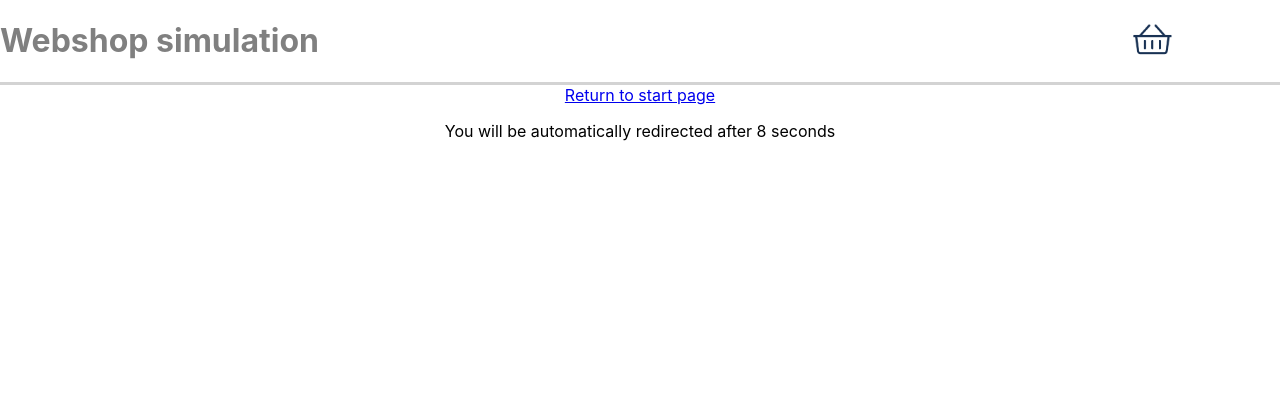
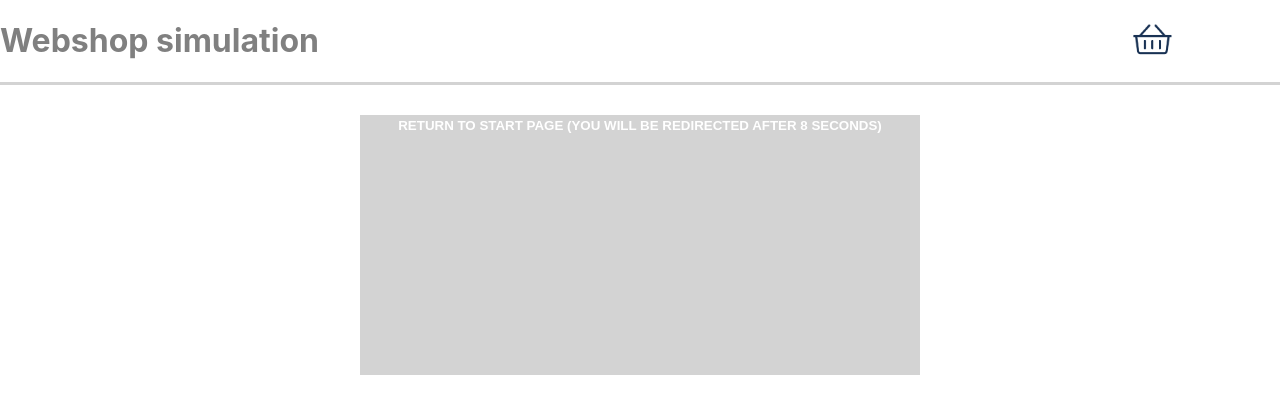
Before and after one commit to jenniferwvng/redux-toolkit-webshop, a React (Create React App) app: page /confirmation in a window 1280 px wide. Shown: the top 414 px of the page. Built offline with nearby package versions, Linux system fonts and the light colour scheme.

Commit message:
css styles modified

```diff
--- a/src/routes/ConfirmationPage.js
+++ b/src/routes/ConfirmationPage.js
@@ -5,6 +5,7 @@ import { useNavigate } from "react-router-dom";
 import { orderConfirmation } from "../features/cart/cartSlice";
 import { restartOrder, emptyCart } from "../features/cart/cartSlice";
 import Header from "../components/Header";
+import styles from '../styles/Confirmation.module.css'
 
 function ConfirmationPage () {
   const order = useSelector(orderConfirmation);
@@ -18,8 +19,8 @@ function ConfirmationPage () {
   }, 8000);
 
   const renderOrderInfo = order.map(orderinfo => (
-    <div>
-        <p>Thank you for your order, {orderinfo.firstname.toUpperCase()}</p>
+    <div className={styles.orderInformation}>
+        <p>Thank you for your order, {orderinfo.firstname}</p>
         <p>You will receive an order confirmation to {orderinfo.email}</p>
         <p>Chosen payment method: {orderinfo.payment}</p>
     </div>
@@ -29,12 +30,17 @@ function ConfirmationPage () {
   return (
     <div>
       <Header />
-      <div style={{textAlign: 'center'}}>
+      <div className={styles.displayGrid}>
+        <div className={styles.gridChild}>
         {renderOrderInfo}
-        <Link to="/">
-          Return to start page
-        </Link>
-        <p>You will be automatically redirected after 8 seconds</p>
+          <span>
+          <button className={styles.redirectButtonParent}>
+            <Link to="/" className={styles.redirectButton}>
+              Return to start page (you will be redirected after 8 seconds)
+            </Link>
+          </button>
+          </span>
+        </div>
       </div>
     </div>
   );
--- a/src/styles/Checkout.module.css
+++ b/src/styles/Checkout.module.css
@@ -13,7 +13,11 @@
 }
 
 .checkoutForm > input:valid {
-    border: 3px solid lightgreen;
+    border: 3px solid #C1E1C1;
+}
+
+.checkoutForm > input:last-child {
+    border: 3px solid lightgrey;
 }
 
 .checkoutCartGrid {
--- /dev/null
+++ b/src/styles/Confirmation.module.css
@@ -0,0 +1,38 @@
+.orderInformation {
+    text-align: center;
+    text-transform: uppercase;
+    color: white;
+    font-weight: bold;
+}
+
+.displayGrid {
+    display: grid;
+    grid-template-columns: repeat(4, 1fr);
+    height: 40vh;
+}
+
+.gridChild {
+    grid-column-start: 2;
+    grid-column-end: 4;
+    justify-self: center;
+    background-color: lightgrey;
+    margin: 30px;
+}
+
+.gridChild > span {
+    display: flex;
+    justify-content: center;
+}
+
+.redirectButtonParent {
+    background-color: lightgrey;
+    border: 2px solid lightgrey;
+}
+
+.redirectButton {
+    text-decoration: none;
+    color: white;
+    text-transform: uppercase;
+    font-weight: bold;
+    padding: 30px;
+}
```
